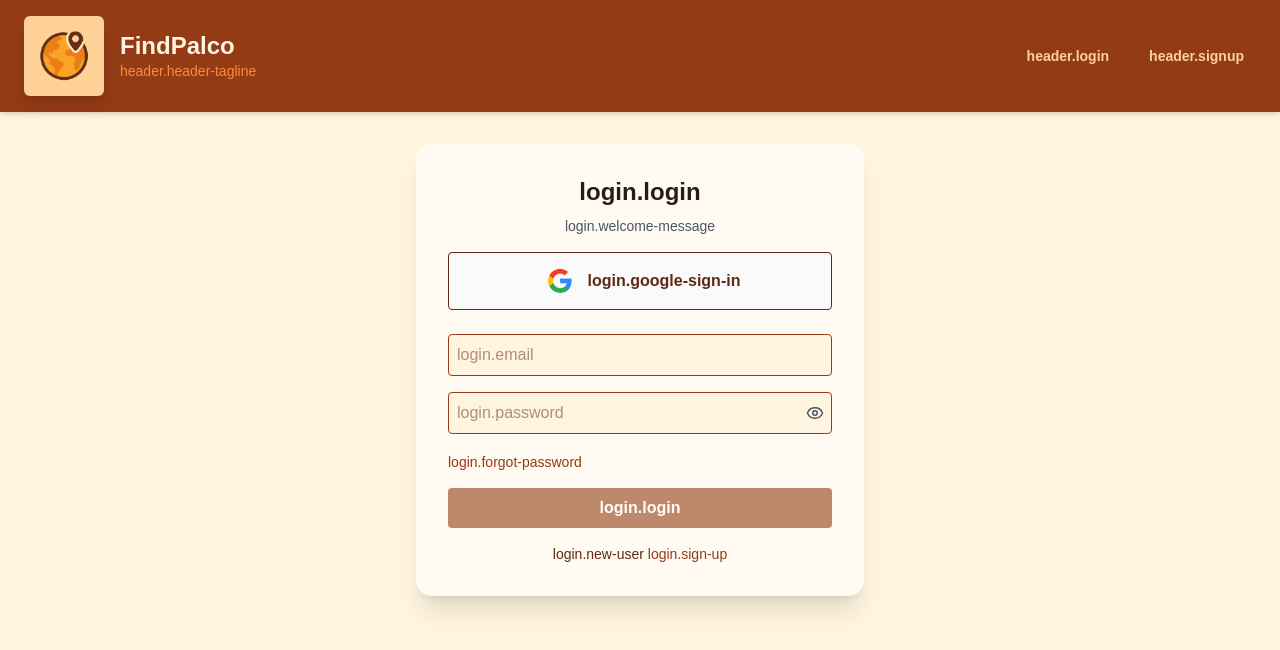
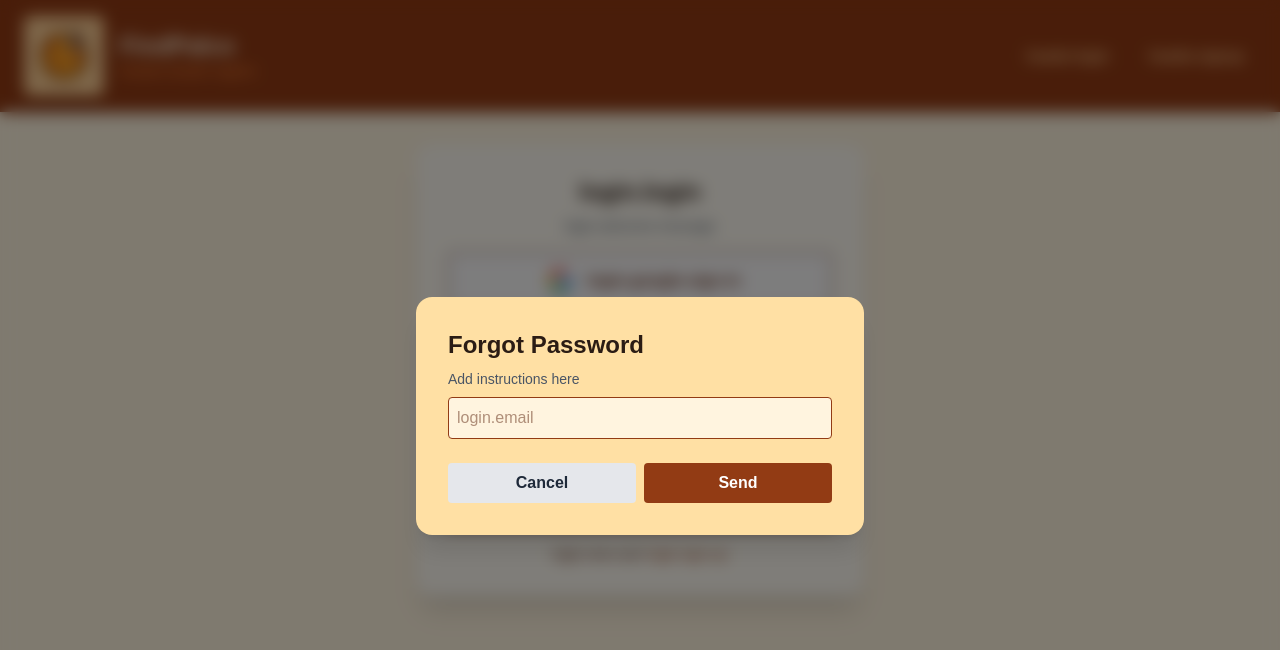
Before and after one commit to radov97/GymHajime, a Next.js app: page /en/login in a window 1280 px wide. Both pictures are taken after a click on the button "login.forgot-password". Shown: the top 650 px of the page. Built offline with nearby package versions, Linux system fonts and the light colour scheme; no server answers.

Commit message:
Forgot password template

```diff
--- a/src/app/[locale]/login/page.js
+++ b/src/app/[locale]/login/page.js
@@ -12,6 +12,7 @@ import { isValidEmail, useValidatedPassword } from '@/lib/helperFunctions';
 import { useLocale, useTranslations } from 'next-intl';
 import FormContainerPalco from '@/components/FormContainerPalco';
 import ClientOnly from '@/lib/ClientOnly';
+import ModalPopupPalco from '@/components/ModalPopupPalco';
 
 export default function LoginPage() {
   const [email, setEmail] = useState('');
@@ -27,6 +28,7 @@ export default function LoginPage() {
   const [isTyping, setIsTyping] = useState(false);
   const [loading, setLoading] = useState(false);
   const [loginErrorText, setLoginErrorText] = useState('');
+  const [showForgotModal, setShowForgotModal] = useState(false);
 
   const router = useRouter();
   const locale = useLocale();
@@ -111,6 +113,7 @@ export default function LoginPage() {
   }
 
   return (
+    <>
       <FormContainerPalco>
         <h2 className="text-2xl font-bold text-[var(--color-palco-black)] mb-2 text-center cursor-default">
           {t('login.login')}
@@ -154,9 +157,7 @@ export default function LoginPage() {
 
             <button
               type="button"
-            onClick={() => {
-              // TODO: Open your modal logic here
-            }}
+              onClick={() => setShowForgotModal(true)}
               className="text-[var(--color-palco)] text-sm font-medium hover:underline text-left cursor-pointer"
             >
               {t('login.forgot-password')}
@@ -184,5 +185,32 @@ export default function LoginPage() {
           </Link>
         </p>
       </FormContainerPalco>
+      {/* Forgot Password Modal */}
+      <ModalPopupPalco
+        isOpen={showForgotModal}
+        title={'Forgot Password'}
+        buttons={[
+          {
+            text: 'Cancel',
+            onClick: () => setShowForgotModal(false),
+            rank: ButtonRank.Secondary,
+            type: ButtonType.Button,
+          },
+          {
+            text: 'Send',
+            onClick: () => {
+              alert('Reset link sent'); // Replace with real logic
+              setShowForgotModal(false);
+            },
+            type: ButtonType.Button,
+            rank: ButtonRank.Primary,
+          },
+        ]}
+      >
+        <p className="text-sm text-gray-600 mb-2">{'Add instructions here'}</p>
+
+        <InputPalco type="email" placeholder={t('login.email')} onChange={() => {}} />
+      </ModalPopupPalco>
+    </>
   );
 }
```
Lines whose indentation alone changed are shown as unchanged.
